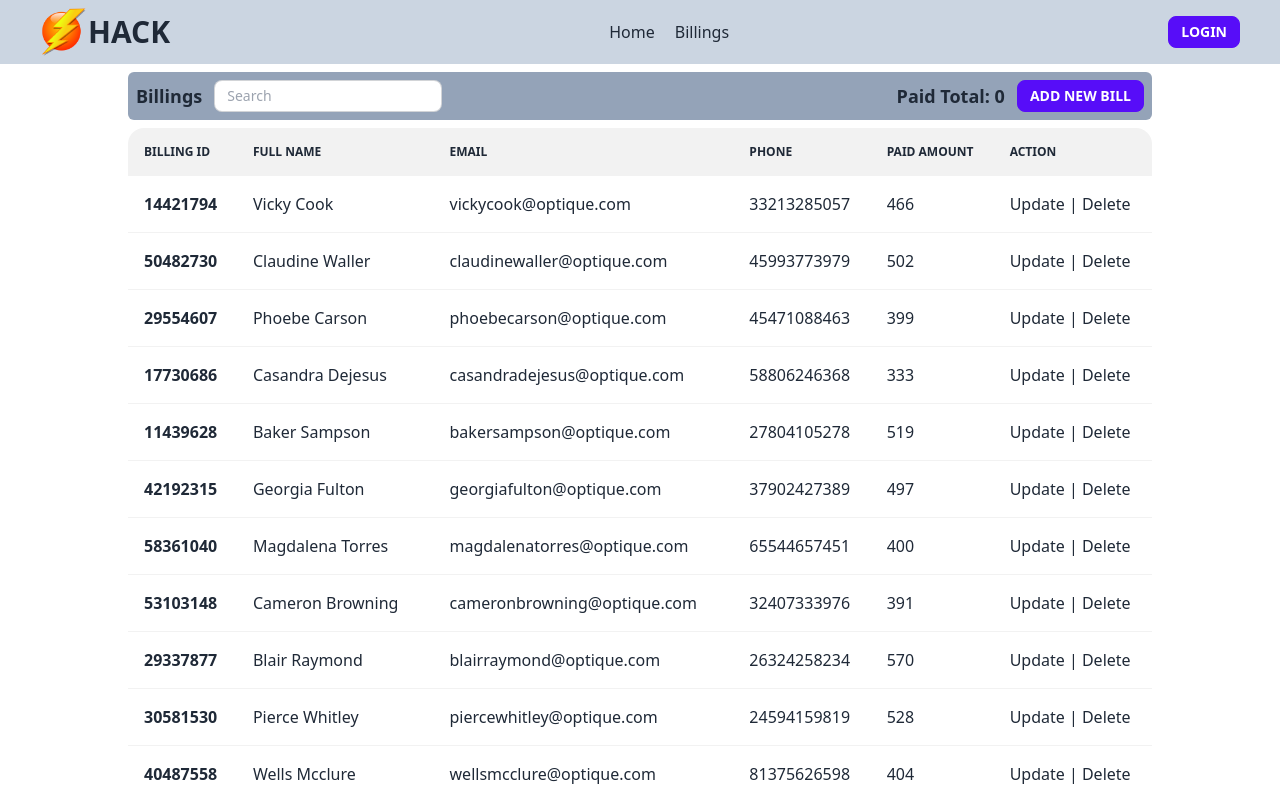
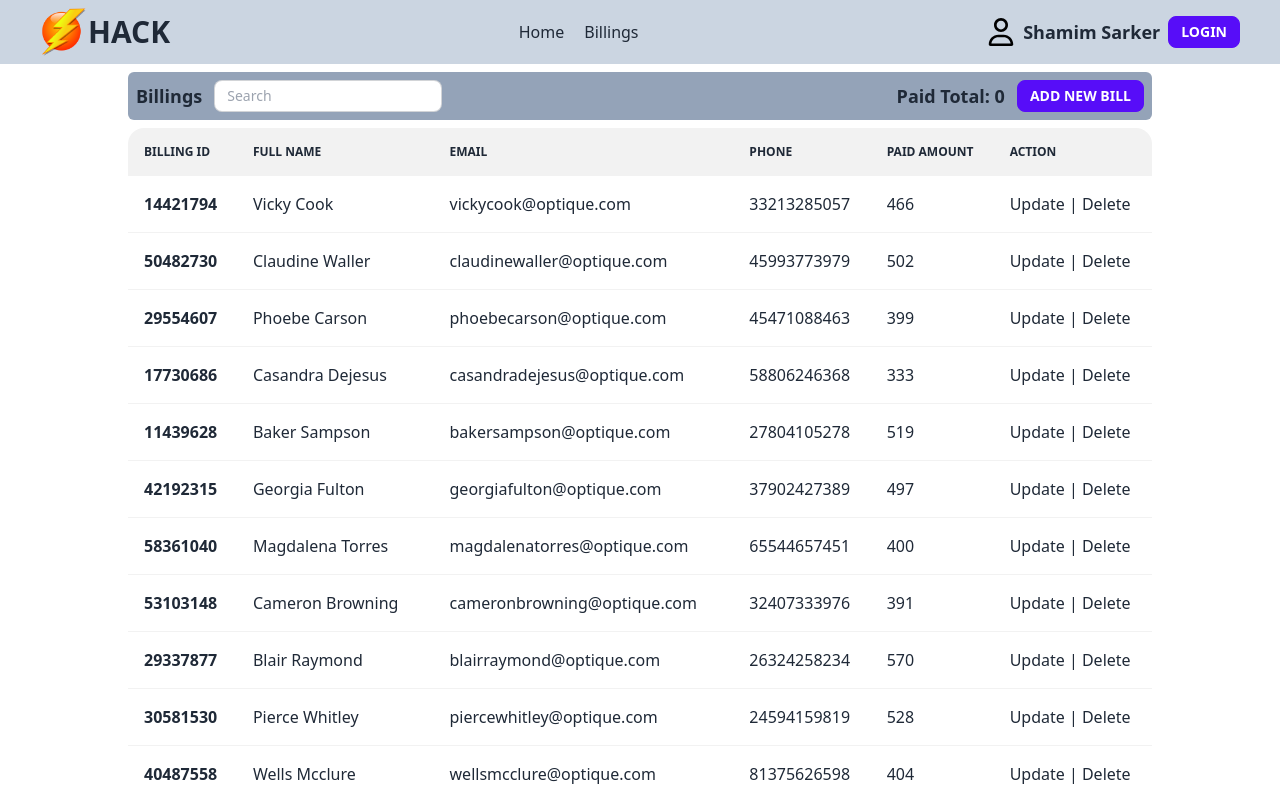
Before and after one commit to md-shamim-sarker/power-hack-client, a React (Create React App) app: page /billings in a window 1280 px wide. Shown: the top 800 px of the page. Built offline with nearby package versions, Linux system fonts and the light colour scheme.

Commit message:
set a modal for add new bill

```diff
--- a/src/components/Header/Header.js
+++ b/src/components/Header/Header.js
@@ -1,19 +1,23 @@
 import React from 'react';
 import {NavLink} from 'react-router-dom';
 import logo from '../../assets/logo.png';
+import user from '../../assets/user-regular.svg';
 
 const Header = () => {
     return (
         <div className='flex justify-between px-2 lg:px-10 py-2 bg-slate-300 items-center'>
             <div className='flex items-center'>
                 <img src={logo} alt="Logo" className='w-12 h-12' title='POWER' />
-                <h2 className="text-3xl font-semibold">HACK</h2>
+                <h2 className="hidden lg:block text-3xl font-semibold">HACK</h2>
+                <h2 className="lg:hidden text-3xl font-semibold">PH</h2>
             </div>
             <div className='flex gap-5'>
                 <NavLink to={"/"}>Home</NavLink>
                 <NavLink to={"/billings"}>Billings</NavLink>
             </div>
-            <div>
+            <div className='flex gap-2 items-center'>
+                <img src={user} alt="user" className='w-7 h-7' />
+                <p className='text-lg font-semibold hidden lg:block'>Shamim Sarker</p>
                 <button className='btn btn-primary btn-sm'>Login</button>
             </div>
         </div>
--- /dev/null
+++ b/src/components/Modal/Modal.js
@@ -0,0 +1,18 @@
+import React from 'react';
+
+const Modal = () => {
+    return (
+        <>
+            <input type="checkbox" id="new-bill" className="modal-toggle" />
+            <div className="modal">
+                <div className="modal-box relative">
+                    <label htmlFor="new-bill" className="btn btn-sm btn-circle absolute right-2 top-2">✕</label>
+                    <h3 className="text-lg font-bold">Congratulations random Internet user!</h3>
+                    <p className="py-4">You've been selected for a chance to get one year of subscription to use Wikipedia for free!</p>
+                </div>
+            </div>
+        </>
+    );
+};
+
+export default Modal;
--- a/src/pages/Billings/Billings.js
+++ b/src/pages/Billings/Billings.js
@@ -1,4 +1,5 @@
 import React, {useEffect, useState} from 'react';
+import Modal from '../../components/Modal/Modal';
 
 const Billings = () => {
     const [billings, setBillings] = useState([]);
@@ -19,7 +20,7 @@ const Billings = () => {
                 </div>
                 <div className='flex gap-3 items-center justify-between'>
                     <p className='text-lg font-semibold'>Paid Total: 0</p>
-                    <button className='btn btn-primary btn-sm'>Add New Bill</button>
+                    <label htmlFor="new-bill" className='btn btn-primary btn-sm'>Add New Bill</label>
                 </div>
             </div>
             <div className="overflow-x-auto">
@@ -49,6 +50,20 @@ const Billings = () => {
                     </tbody>
                 </table>
             </div>
+
+            {/* Add New Bill Modal */}
+            {/* <input type="checkbox" id="new-bill" className="modal-toggle" />
+            <div className="modal">
+                <div className="modal-box relative">
+                    <label htmlFor="new-bill" className="btn btn-sm btn-circle absolute right-2 top-2">✕</label>
+                    <h3 className="text-lg font-bold">Congratulations random Internet user!</h3>
+                    <p className="py-4">You've been selected for a chance to get one year of subscription to use Wikipedia for free!</p>
+                </div>
+            </div> */}
+
+            <Modal></Modal>
+
+
         </div>
     );
 };
```
Also changed, not shown: src/assets/user-regular.svg (added).
